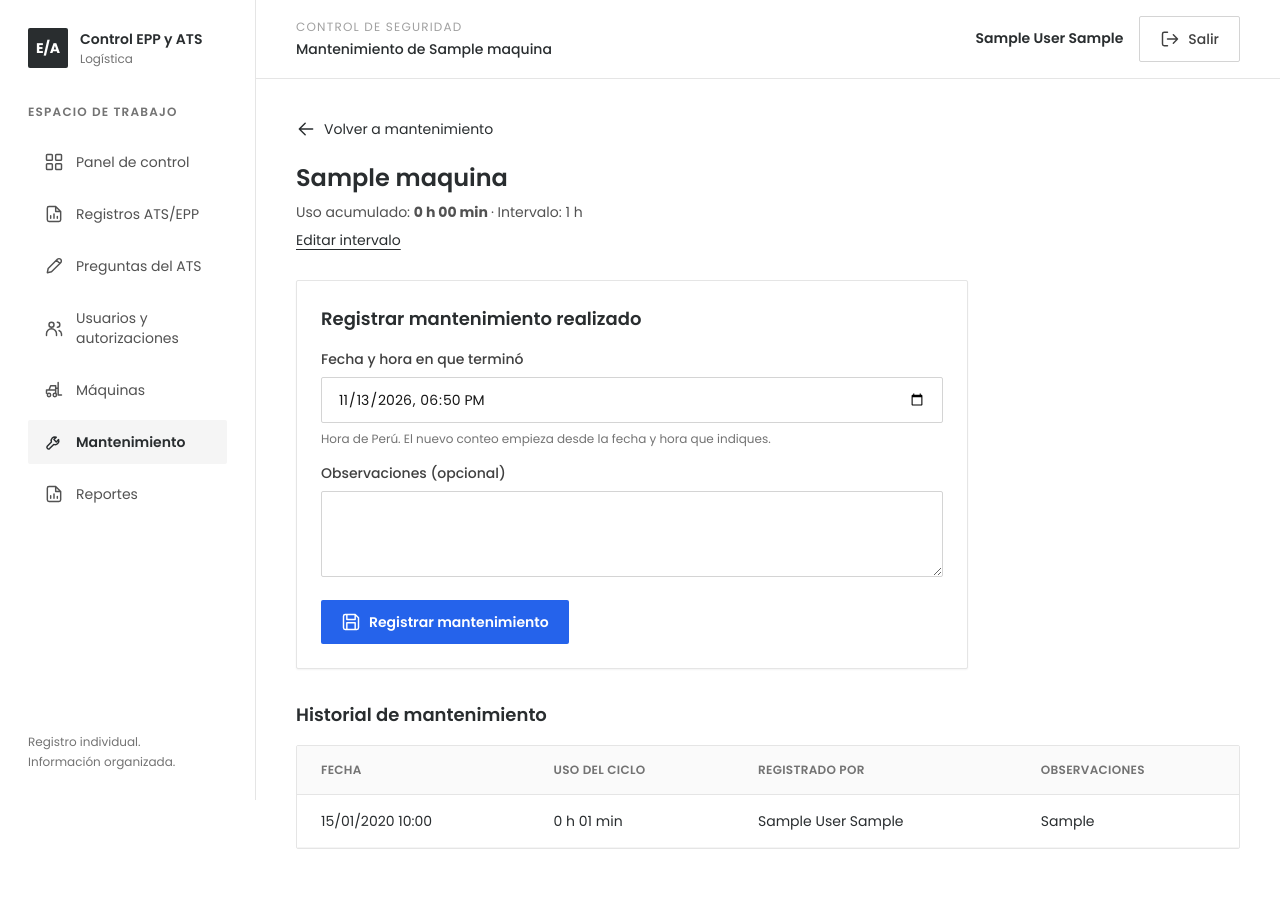
After one commit to AndriuGJ/Control_Epp_Ats, a Laravel app: page /mantenimientos/1 in a window 1280 px wide. The commit adds this page. Run offline with Laravel 12, Linux system fonts and the light colour scheme; a user stored in the database is signed in; tables that the repository leaves empty hold one stand-in row (values such as "Sample post"); style sheets or scripts are compiled from the project's sources; parts of the project's set-up code (start-up, migrations or seed data) failed here and were passed over.

Commit message:
Agregar mantenimiento preventivo por horas de uso de máquinas

```diff
--- /dev/null
+++ b/app/Http/Controllers/MantenimientoController.php
@@ -0,0 +1,46 @@
+<?php
+
+namespace App\Http\Controllers;
+
+use App\Http\Requests\GuardarMantenimientoRequest;
+use App\Models\Maquina;
+use App\Services\MantenimientoService;
+use Carbon\CarbonImmutable;
+use Illuminate\Http\RedirectResponse;
+use Illuminate\View\View;
+
+class MantenimientoController extends Controller
+{
+    public function __construct(private MantenimientoService $mantenimientos) {}
+
+    public function index(): View
+    {
+        $maquinas = Maquina::query()->orderBy('nombre')->orderBy('id_maquina')->paginate(15);
+
+        return view('mantenimientos.index', [
+            'maquinas' => $maquinas,
+            'resumenes' => $this->mantenimientos->resumen($maquinas->getCollection()),
+        ]);
+    }
+
+    public function show(Maquina $maquina): View
+    {
+        return view('mantenimientos.mostrar', [
+            'maquina' => $maquina,
+            'resumen' => $this->mantenimientos->resumen($maquina->newCollection([$maquina]))[$maquina->getKey()],
+            'historial' => $maquina->mantenimientos()->with('usuario:id,nombres,apellidos')->latest('fecha_mantenimiento')->paginate(15),
+        ]);
+    }
+
+    public function store(GuardarMantenimientoRequest $request, Maquina $maquina): RedirectResponse
+    {
+        $this->mantenimientos->registrar(
+            $maquina,
+            $request->user(),
+            CarbonImmutable::parse($request->validated('fecha_mantenimiento')),
+            $request->validated('observaciones'),
+        );
+
+        return to_route('mantenimientos.show', $maquina)->with('estado', 'Mantenimiento registrado. El nuevo conteo empieza en la fecha indicada.');
+    }
+}
--- a/app/Http/Requests/GuardarMaquinaRequest.php
+++ b/app/Http/Requests/GuardarMaquinaRequest.php
@@ -16,6 +16,7 @@ class GuardarMaquinaRequest extends FormRequest
         return [
             'nombre' => ['required', 'string', 'max:100'],
             'descripcion' => ['nullable', 'string', 'max:3000'],
+            'intervalo_mantenimiento_horas' => ['nullable', 'integer', 'min:1', 'max:100000'],
             'estado' => ['required', 'boolean'],
             'fotografia' => ['nullable', 'image', 'mimes:jpg,jpeg,png,webp', 'max:4096'],
         ];
--- /dev/null
+++ b/app/Models/Mantenimiento.php
@@ -0,0 +1,38 @@
+<?php
+
+namespace App\Models;
+
+use Database\Factories\MantenimientoFactory;
+use Illuminate\Database\Eloquent\Attributes\Fillable;
+use Illuminate\Database\Eloquent\Factories\HasFactory;
+use Illuminate\Database\Eloquent\Model;
+use Illuminate\Database\Eloquent\Relations\BelongsTo;
+
+#[Fillable(['id_maquina', 'id_usuario', 'fecha_mantenimiento', 'minutos_uso_acumulados', 'observaciones'])]
+class Mantenimiento extends Model
+{
+    /** @use HasFactory<MantenimientoFactory> */
+    use HasFactory;
+
+    protected $table = 'mantenimientos';
+
+    protected $primaryKey = 'id_mantenimiento';
+
+    protected function casts(): array
+    {
+        return [
+            'fecha_mantenimiento' => 'immutable_datetime',
+            'minutos_uso_acumulados' => 'integer',
+        ];
+    }
+
+    public function maquina(): BelongsTo
+    {
+        return $this->belongsTo(Maquina::class, 'id_maquina');
+    }
+
+    public function usuario(): BelongsTo
+    {
+        return $this->belongsTo(User::class, 'id_usuario');
+    }
+}
--- a/app/Models/Maquina.php
+++ b/app/Models/Maquina.php
@@ -9,7 +9,7 @@ use Illuminate\Database\Eloquent\Model;
 use Illuminate\Database\Eloquent\Relations\BelongsToMany;
 use Illuminate\Database\Eloquent\Relations\HasMany;
 
-#[Fillable(['nombre', 'descripcion', 'fotografia', 'estado'])]
+#[Fillable(['nombre', 'descripcion', 'fotografia', 'estado', 'intervalo_mantenimiento_horas'])]
 class Maquina extends Model
 {
     /** @use HasFactory<MaquinaFactory> */
@@ -21,7 +21,7 @@ class Maquina extends Model
 
     protected function casts(): array
     {
-        return ['estado' => 'boolean'];
+        return ['estado' => 'boolean', 'intervalo_mantenimiento_horas' => 'integer'];
     }
 
     public function operadores(): BelongsToMany
@@ -29,6 +29,11 @@ class Maquina extends Model
         return $this->belongsToMany(User::class, 'usuarios_maquinas', 'id_maquina', 'id_usuario')->withTimestamps();
     }
 
+    public function mantenimientos(): HasMany
+    {
+        return $this->hasMany(Mantenimiento::class, 'id_maquina');
+    }
+
     public function registros(): HasMany
     {
         return $this->hasMany(RegistroAtsEpp::class, 'id_maquina');
--- /dev/null
+++ b/app/Services/MantenimientoService.php
@@ -0,0 +1,113 @@
+<?php
+
+namespace App\Services;
+
+use App\Models\Mantenimiento;
+use App\Models\Maquina;
+use App\Models\RegistroAtsEpp;
+use App\Models\User;
+use Carbon\CarbonImmutable;
+use Illuminate\Database\Eloquent\Collection as ColeccionModelos;
+use Illuminate\Support\Collection;
+use Illuminate\Support\Facades\DB;
+use Illuminate\Validation\ValidationException;
+
+class MantenimientoService
+{
+    /**
+     * @param  ColeccionModelos<int, Maquina>  $maquinas
+     * @return array<int, array{minutos: int, limite: ?int, restantes: ?int, pendiente: bool, ultimo: ?CarbonImmutable}>
+     */
+    public function resumen(ColeccionModelos $maquinas): array
+    {
+        $ultimos = Mantenimiento::query()->whereIn('id_maquina', $maquinas->modelKeys())
+            ->groupBy('id_maquina')
+            ->selectRaw('id_maquina, MAX(fecha_mantenimiento) AS ultima_fecha')
+            ->pluck('ultima_fecha', 'id_maquina')
+            ->map(fn (string $fecha): CarbonImmutable => CarbonImmutable::parse($fecha));
+
+        $minutos = $this->calcularMinutos($maquinas->modelKeys(), $ultimos, CarbonImmutable::now());
+
+        return $maquinas->mapWithKeys(function (Maquina $maquina) use ($ultimos, $minutos): array {
+            $id = $maquina->getKey();
+            $uso = $minutos[$id] ?? 0;
+            $limite = $maquina->intervalo_mantenimiento_horas === null ? null : $maquina->intervalo_mantenimiento_horas * 60;
+
+            return [$id => [
+                'minutos' => $uso,
+                'limite' => $limite,
+                'restantes' => $limite === null ? null : max(0, $limite - $uso),
+                'pendiente' => $limite !== null && $uso >= $limite,
+                'ultimo' => $ultimos->get($id),
+            ]];
+        })->all();
+    }
+
+    public function registrar(Maquina $maquina, User $usuario, CarbonImmutable $fecha, ?string $observaciones): Mantenimiento
+    {
+        return DB::transaction(function () use ($maquina, $usuario, $fecha, $observaciones): Mantenimiento {
+            $maquina = Maquina::query()->lockForUpdate()->findOrFail($maquina->getKey());
+            $ultimo = $maquina->mantenimientos()->latest('fecha_mantenimiento')->first();
+            if ($ultimo && $fecha->lessThanOrEqualTo($ultimo->fecha_mantenimiento)) {
+                throw ValidationException::withMessages([
+                    'fecha_mantenimiento' => 'La fecha debe ser posterior al último mantenimiento registrado.',
+                ]);
+            }
+
+            if ($maquina->registros()->where('estado', 'En curso')->where('fecha_inicio', '<', $fecha)->exists()) {
+                throw ValidationException::withMessages([
+                    'fecha_mantenimiento' => 'Finaliza los ATS en curso de esta máquina que empezaron antes del mantenimiento para cerrar el conteo.',
+                ]);
+            }
+
+            $id = $maquina->getKey();
+            $desde = $ultimo ? collect([$id => $ultimo->fecha_mantenimiento]) : collect();
+            $minutos = $this->calcularMinutos([$id], $desde, $fecha);
+
+            return $maquina->mantenimientos()->create([
+                'id_usuario' => $usuario->getKey(),
+                'fecha_mantenimiento' => $fecha,
+                'minutos_uso_acumulados' => $minutos[$id] ?? 0,
+                'observaciones' => $observaciones,
+            ]);
+        });
+    }
+
+    /**
+     * @param  list<int>  $ids
+     * @param  Collection<int, CarbonImmutable>  $desde
+     * @return array<int, int>
+     */
+    private function calcularMinutos(array $ids, Collection $desde, CarbonImmutable $hasta): array
+    {
+        $registros = RegistroAtsEpp::query()
+            ->select('id_maquina', 'fecha_inicio', 'fecha_finalizacion')
+            ->whereIn('id_maquina', $ids)
+            ->where('estado', 'Finalizado')
+            ->whereNotNull('fecha_finalizacion')
+            ->where('fecha_inicio', '<', $hasta)
+            ->when($ids !== [] && $desde->count() === count($ids),
+                fn ($consulta) => $consulta->where('fecha_finalizacion', '>', $desde->min()))
+            ->orderBy('id_maquina')
+            ->orderBy('fecha_inicio')
+            ->cursor();
+
+        $segundos = [];
+        $finContado = [];
+        foreach ($registros as $registro) {
+            $id = $registro->id_maquina;
+            $inicio = max(
+                $registro->fecha_inicio->getTimestamp(),
+                $desde->get($id)?->getTimestamp() ?? PHP_INT_MIN,
+                $finContado[$id] ?? PHP_INT_MIN,
+            );
+            $fin = min($registro->fecha_finalizacion->getTimestamp(), $hasta->getTimestamp());
+            if ($fin > $inicio) {
+                $segundos[$id] = ($segundos[$id] ?? 0) + $fin - $inicio;
+                $finContado[$id] = $fin;
+            }
+        }
+
+        return array_map(fn (int $total): int => intdiv($total, 60), $segundos);
+    }
+}
--- a/database/seeders/RolesPermisosSeeder.php
+++ b/database/seeders/RolesPermisosSeeder.php
@@ -12,12 +12,12 @@ class RolesPermisosSeeder extends Seeder
     public function run(): void
     {
         app(PermissionRegistrar::class)->forgetCachedPermissions();
-        $permisos = ['usuarios.gestionar', 'maquinas.gestionar', 'autorizaciones.gestionar', 'preguntas.gestionar', 'registros.crear', 'registros.consultar', 'registros.revisar', 'reportes.generar'];
+        $permisos = ['usuarios.gestionar', 'maquinas.gestionar', 'autorizaciones.gestionar', 'preguntas.gestionar', 'registros.crear', 'registros.consultar', 'registros.revisar', 'reportes.generar', 'mantenimientos.gestionar'];
         foreach ($permisos as $permiso) {
             Permission::findOrCreate($permiso, 'web');
         }
         Role::findOrCreate('administrador', 'web')->syncPermissions($permisos);
-        Role::findOrCreate('supervisor', 'web')->syncPermissions(['registros.consultar', 'registros.revisar', 'reportes.generar']);
+        Role::findOrCreate('supervisor', 'web')->syncPermissions(['registros.consultar', 'registros.revisar', 'reportes.generar', 'mantenimientos.gestionar']);
         Role::findOrCreate('operador', 'web')->syncPermissions(['registros.crear', 'registros.consultar']);
         app(PermissionRegistrar::class)->forgetCachedPermissions();
     }
--- a/lang/es/validation.php
+++ b/lang/es/validation.php
@@ -44,6 +44,9 @@ return [
         'numbers' => 'La contraseña debe incluir números.',
     ],
     'attributes' => [
+        'intervalo_mantenimiento_horas' => 'intervalo de mantenimiento en horas',
+        'fecha_mantenimiento' => 'fecha de mantenimiento',
+        'observaciones' => 'observaciones',
         'nombres' => 'nombres',
         'apellidos' => 'apellidos',
         'dni' => 'DNI',
--- a/resources/views/layouts/app.blade.php
+++ b/resources/views/layouts/app.blade.php
@@ -64,6 +64,13 @@
                     <span>Máquinas</span>
                 </a>
             @endcan
+            @can('mantenimientos.gestionar')
+                <a class="enlace-menu {{ request()->routeIs('mantenimientos.*') ? 'enlace-menu-activo' : '' }}"
+                    href="{{ route('mantenimientos.index') }}">
+                    @include('partials.icono', ['nombre' => 'mantenimiento'])
+                    <span>Mantenimiento</span>
+                </a>
+            @endcan
             @can('reportes.generar')
                 <a class="enlace-menu {{ request()->routeIs('reportes.*') ? 'enlace-menu-activo' : '' }}"
                     href="{{ route('reportes.index') }}">
--- /dev/null
+++ b/resources/views/mantenimientos/mostrar.blade.php
@@ -0,0 +1,56 @@
+@extends('layouts.app')
+
+@section('titulo', 'Mantenimiento de '.$maquina->nombre)
+
+@section('contenido')
+    <div class="mb-7">
+        <a class="inline-flex items-center gap-2 text-sm text-principal hover:underline" href="{{ route('mantenimientos.index') }}">@include('partials.icono', ['nombre' => 'volver']) Volver a mantenimiento</a>
+        <h1 class="mt-4 text-2xl font-semibold">{{ $maquina->nombre }}</h1>
+        <p class="mt-2 text-sm text-neutral-600">
+            Uso acumulado: <strong>@include('partials.duracion-uso', ['minutos' => $resumen['minutos']])</strong>
+            · Intervalo: {{ $resumen['limite'] === null ? 'sin configurar' : $maquina->intervalo_mantenimiento_horas.' h' }}
+        </p>
+        @if ($resumen['pendiente'])
+            <span class="insignia insignia-inactiva mt-2">Mantenimiento pendiente</span>
+        @endif
+        @can('maquinas.gestionar')
+            <a class="mt-2 inline-flex text-sm text-principal underline underline-offset-4" href="{{ route('maquinas.edit', $maquina) }}">Editar intervalo</a>
+        @endcan
+    </div>
+
+    <form method="POST" action="{{ route('mantenimientos.store', $maquina) }}" class="tarjeta max-w-2xl space-y-4">
+        @csrf
+        <h2 class="text-lg font-semibold">Registrar mantenimiento realizado</h2>
+        <div>
+            <label class="etiqueta" for="fecha_mantenimiento">Fecha y hora en que terminó</label>
+            <input class="campo" type="datetime-local" name="fecha_mantenimiento" id="fecha_mantenimiento" required
+                value="{{ old('fecha_mantenimiento', now()->format('Y-m-d\TH:i')) }}" aria-describedby="ayuda-fecha-mantenimiento">
+            <p id="ayuda-fecha-mantenimiento" class="mt-2 text-xs text-neutral-500">Hora de Perú. El nuevo conteo empieza desde la fecha y hora que indiques.</p>
+        </div>
+        <div>
+            <label class="etiqueta" for="observaciones">Observaciones (opcional)</label>
+            <textarea class="campo" name="observaciones" id="observaciones" rows="3" maxlength="3000">{{ old('observaciones') }}</textarea>
+        </div>
+        <button class="boton" type="submit">@include('partials.icono', ['nombre' => 'guardar']) Registrar mantenimiento</button>
+    </form>
+
+    <h2 class="mb-4 mt-8 text-lg font-semibold">Historial de mantenimiento</h2>
+    <div class="overflow-x-auto rounded-md border border-neutral-200 bg-white">
+        <table class="tabla">
+            <thead><tr><th>Fecha</th><th>Uso del ciclo</th><th>Registrado por</th><th>Observaciones</th></tr></thead>
+            <tbody>
+                @forelse ($historial as $mantenimiento)
+                    <tr>
+                        <td class="whitespace-nowrap">{{ $mantenimiento->fecha_mantenimiento->format('d/m/Y H:i') }}</td>
+                        <td class="whitespace-nowrap">@include('partials.duracion-uso', ['minutos' => $mantenimiento->minutos_uso_acumulados])</td>
+                        <td>{{ $mantenimiento->usuario->nombres }} {{ $mantenimiento->usuario->apellidos }}</td>
+                        <td class="whitespace-pre-line">{{ $mantenimiento->observaciones ?? '—' }}</td>
+                    </tr>
+                @empty
+                    <tr><td colspan="4" class="py-10 text-center text-neutral-500">Esta máquina aún no tiene mantenimientos registrados.</td></tr>
+                @endforelse
+            </tbody>
+        </table>
+    </div>
+    <div class="mt-5">{{ $historial->links() }}</div>
+@endsection
--- /dev/null
+++ b/resources/views/partials/duracion-uso.blade.php
@@ -0,0 +1 @@
+{{ intdiv($minutos, 60) }} h {{ str_pad((string) ($minutos % 60), 2, '0', STR_PAD_LEFT) }} min
--- a/resources/views/partials/icono.blade.php
+++ b/resources/views/partials/icono.blade.php
@@ -33,6 +33,9 @@
             <circle cx="6" cy="18" r="2" />
             <circle cx="13" cy="18" r="2" />
             @break
+        @case('mantenimiento')
+            <path d="M14.7 6.3a4.5 4.5 0 0 0-5.8 5.8l-5 5a2 2 0 0 0 2.8 2.8l5-5a4.5 4.5 0 0 0 5.8-5.8l-2.8 2.8-2.8-2.8z" />
+            @break
         @case('reportes')
             <path d="M14 3H6a2 2 0 0 0-2 2v14a2 2 0 0 0 2 2h12a2 2 0 0 0 2-2V9zM14 3v6h6M8 17v-3M12 17v-5M16 17v-2" />
             @break
--- a/routes/web.php
+++ b/routes/web.php
@@ -1,6 +1,7 @@
 <?php
 
 use App\Http\Controllers\CapturaEppController;
+use App\Http\Controllers\MantenimientoController;
 use App\Http\Controllers\MaquinaController;
 use App\Http\Controllers\PanelController;
 use App\Http\Controllers\PreguntaAtsController;
@@ -38,6 +39,11 @@ Route::middleware(['auth', VerificarUsuarioActivo::class])->group(function (): v
     Route::post('/salir', [SesionController::class, 'destroy'])->name('logout');
     Route::get('/reportes', [ReporteController::class, 'index'])->middleware('can:reportes.generar')->name('reportes.index');
     Route::get('/reportes/pdf', [ReporteController::class, 'pdf'])->middleware(['can:reportes.generar', 'throttle:10,1'])->name('reportes.pdf');
+    Route::middleware('can:mantenimientos.gestionar')->group(function (): void {
+        Route::get('/mantenimientos', [MantenimientoController::class, 'index'])->name('mantenimientos.index');
+        Route::get('/mantenimientos/{maquina}', [MantenimientoController::class, 'show'])->name('mantenimientos.show');
+        Route::post('/mantenimientos/{maquina}', [MantenimientoController::class, 'store'])->name('mantenimientos.store');
+    });
     Route::get('/maquinas/{maquina}/fotografia', [MaquinaController::class, 'fotografia'])->middleware('can:maquinas.gestionar')->name('maquinas.fotografia');
     Route::resource('usuarios', UsuarioController::class)->parameters(['usuarios' => 'usuario'])->only(['index', 'create', 'store', 'edit', 'update'])->middleware('can:usuarios.gestionar');
     Route::resource('maquinas', MaquinaController::class)->parameters(['maquinas' => 'maquina'])->only(['index', 'create', 'store', 'edit', 'update'])->middleware('can:maquinas.gestionar');
```
Also changed, not shown: app/Http/Requests/GuardarMantenimientoRequest.php (added, +29 -0 lines), database/factories/MantenimientoFactory.php (added, +22 -0 lines), resources/views/mantenimientos/index.blade.php (added, +63 -0 lines), resources/views/maquinas/formulario.blade.php (+8 -0 lines), tests/Feature/MantenimientoTest.php (added, +124 -0 lines), tests/Feature/ModeloDatosTest.php (+1 -1 lines), database/migrations/2026_11_13_230520_agregar_intervalo_mantenimiento_a_maquinas.php (added), database/migrations/2026_11_13_230521_crear_mantenimientos.php (added).
